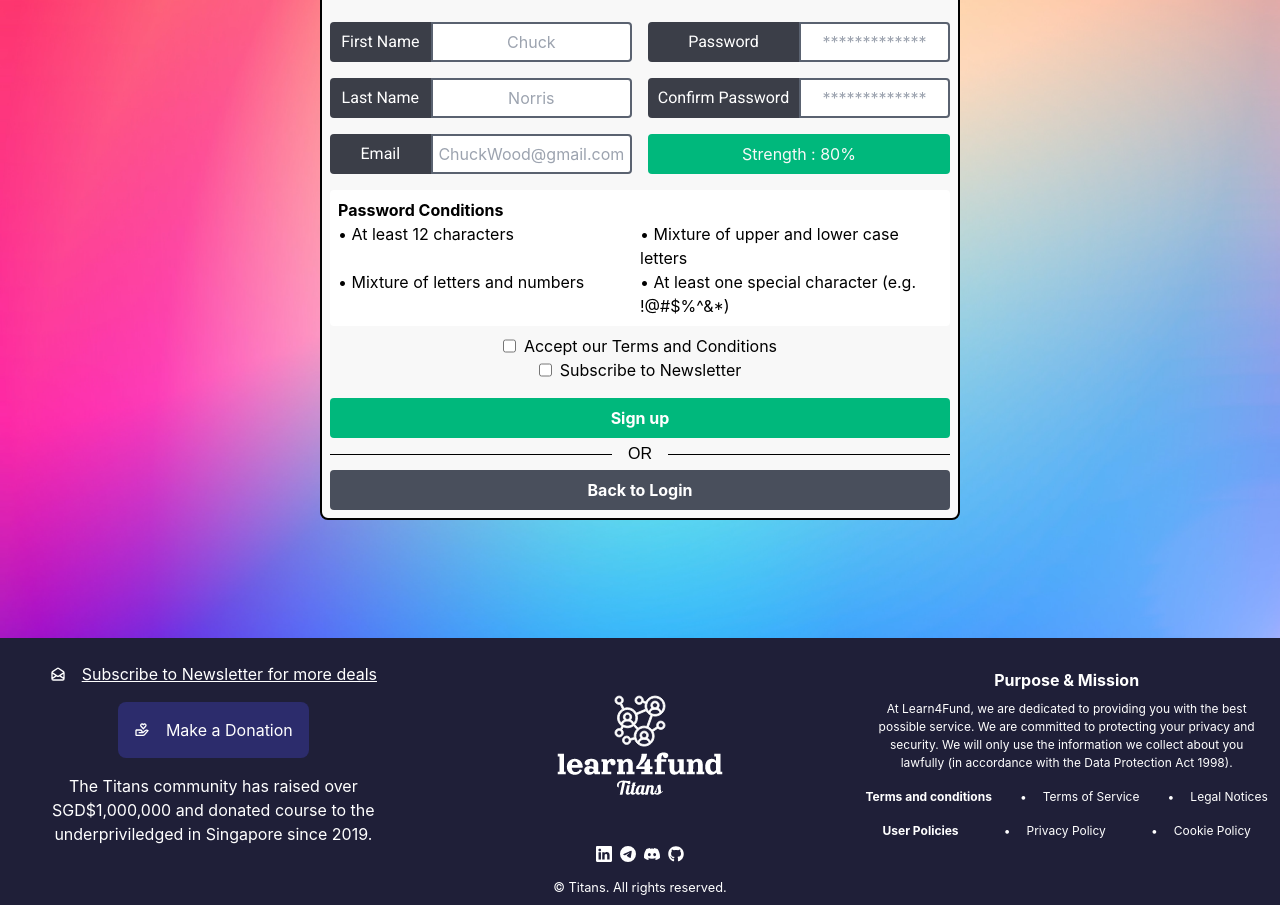
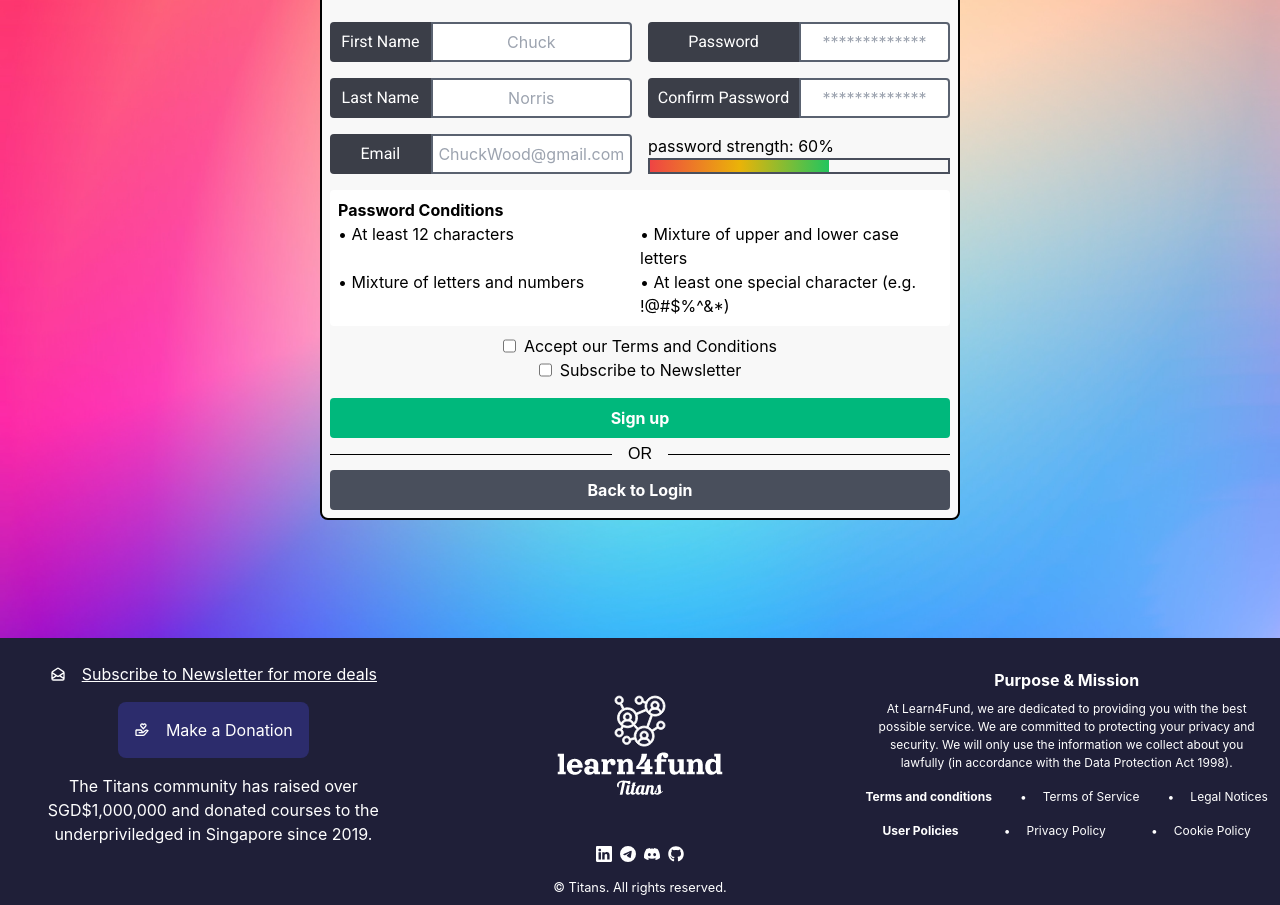
Before and after one commit to SageSG/EEZEE-ReactJS, a React (Create React App) app: page /signup in a window 1280 px wide. Shown: the part 200-1105 px from the top of the page. Built offline with nearby package versions, Linux system fonts and the light colour scheme; a web font is replaced by a local one.

Commit message:
password conditions

```diff
--- a/src/components/footer/Footer.jsx
+++ b/src/components/footer/Footer.jsx
@@ -18,7 +18,7 @@ function Footer() {
           </div>
 
           <div className="flex justify-center text-w1 text-center px-8">
-          The Titans community has raised over SGD$1,000,000 and donated course to the underpriviledged in Singapore since 2019.
+          The Titans community has raised over SGD$1,000,000 and donated courses to the underpriviledged in Singapore since 2019.
           </div>
 
 
--- a/src/routes/Signup.jsx
+++ b/src/routes/Signup.jsx
@@ -3,7 +3,7 @@ import { Link } from "react-router-dom";
 
 function Signup() {
   const [newUser, setNewUser] = useState({id:null});
-  const [passwordStrength, setPasswordStrength] = useState(0);
+  const [passwordStrength, setPasswordStrength] = useState(60);
 
 
   return (
@@ -41,8 +41,11 @@ function Signup() {
                         <span className="flex-none font-type1 order-1 w-1/2 text-center bg-g1 h-full text-w1 rounded-l py-2">Confirm Password</span>
                         <input className="flex-none w-1/2 h-full order-2 border-2 border-g3 rounded-r text-center" type="password" placeholder="*************"/>
                     </div>
-                    <div className="flex pl-2 my-2">
-                        <span className="flex-none order-1 w-full text-center bg-success border-1 border-g3 text-w2 h-full rounded py-2">Strength : 80%</span>
+                    <div className="flex flex-col flex-wrap ml-2 my-2">
+                        <div className="flex w-full">password strength: {passwordStrength}%</div>
+                        <div className="flex w-full border-2 border-g2">
+                        <span className="flex-none text-center  h-full py-[6px] bg-gradient-to-r from-red-500 via-yellow-500 to-green-500 ease-in" style={{width: passwordStrength+'%'}}></span>
+                    </div>
                     </div>
             </div>
             <div className="flex flex-row flex-wrap w-full bg-white rounded p-2 my-2">
```
